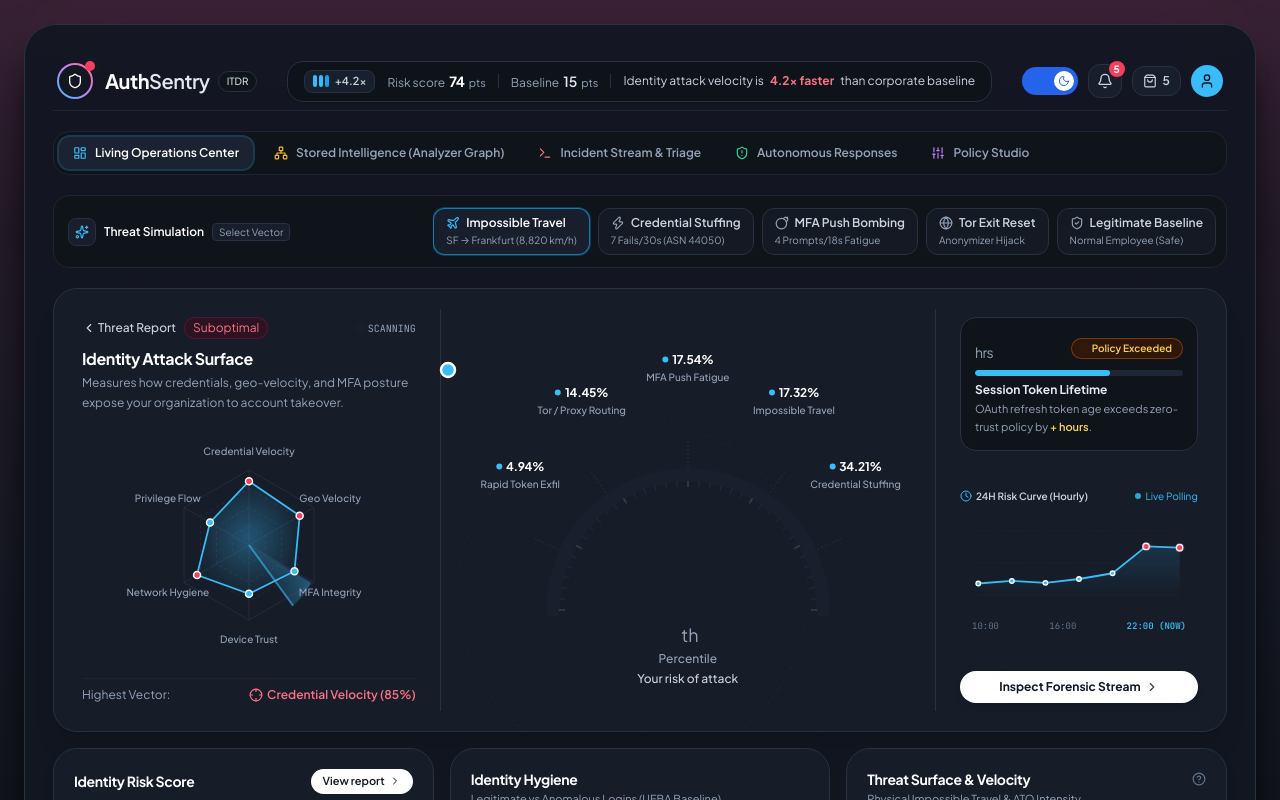
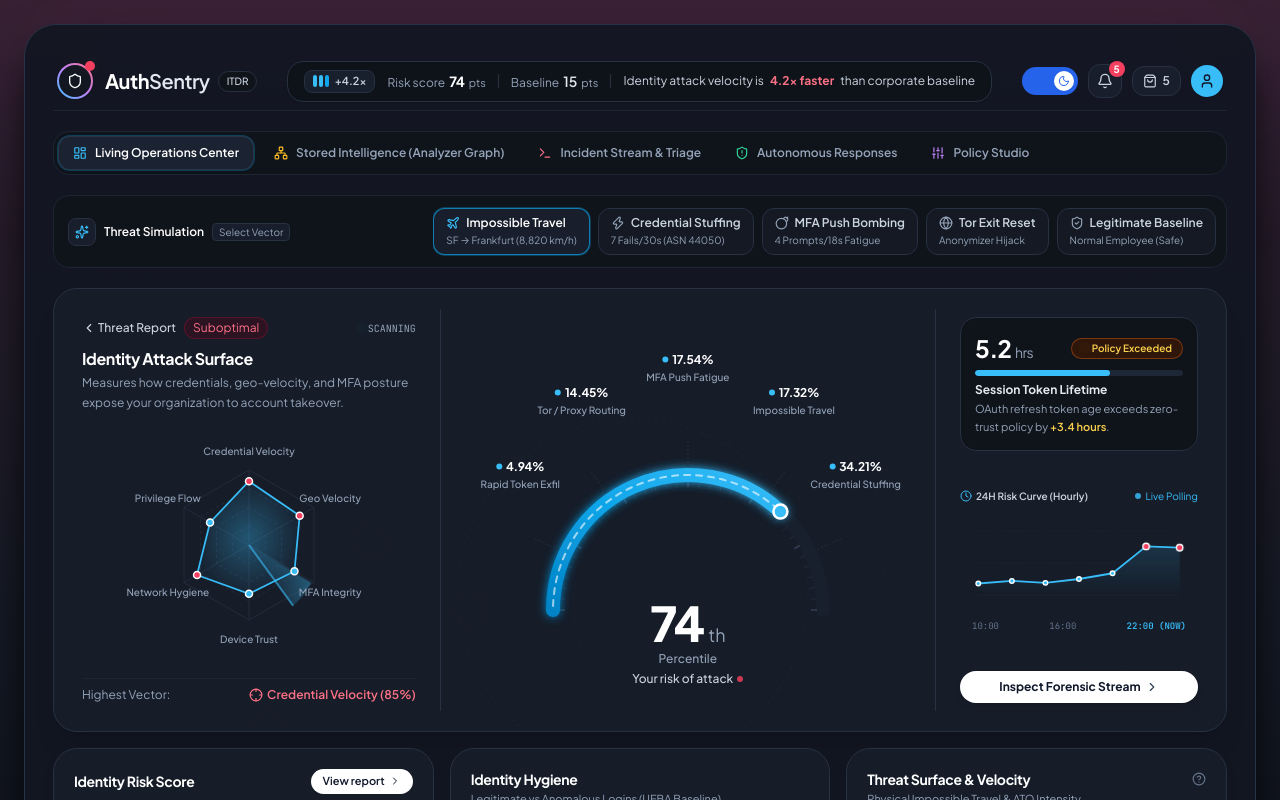
Before and after one commit to Sameer-khatri/LIVE_PROJECT, a React (Vite) app in the folder tool/: page / in a window 1280 px wide. Shown: the top 800 px of the page. Built offline with nearby package versions, Linux system fonts and the light colour scheme.

Commit message:
fix: pass telemetry props to HeroSection, fix blank percentile and missing session hours, clean toast titles

```diff
--- a/tool/src/App.tsx
+++ b/tool/src/App.tsx
@@ -100,7 +100,7 @@ export default function App() {
         { axis: 'Privilege', value: 60, label: 'Rapid reset post-failure' },
       ]);
       addToast(
-        '🚨 Vector Injected: Impossible Travel',
+        'Vector Injected: Impossible Travel',
         'Physical velocity computed at 8,820 km/h between SF and Frankfurt. DEFCON 1 triggered.',
         'danger'
       );
@@ -127,7 +127,7 @@ export default function App() {
         { axis: 'Privilege', value: 74, label: 'Rapid reset post-failure' },
       ]);
       addToast(
-        '🚨 Vector Injected: Credential Stuffing',
+        'Vector Injected: Credential Stuffing',
         '7 failed authentications within 36s across AS44050 cloud infrastructure. Risk score elevated to 88.',
         'danger'
       );
@@ -154,7 +154,7 @@ export default function App() {
         { axis: 'Privilege', value: 45, label: 'Rapid reset post-failure' },
       ]);
       addToast(
-        '⚠️ Vector Injected: MFA Push Fatigue',
+        'Vector Injected: MFA Push Fatigue',
         '4 push notifications dispatched within 18s. User fatigue exploitation in progress.',
         'warning'
       );
@@ -181,7 +181,7 @@ export default function App() {
         { axis: 'Privilege', value: 94, label: 'Rapid reset post-failure' },
       ]);
       addToast(
-        '🚨 Vector Injected: Tor Anonymizer Hijack',
+        'Vector Injected: Tor Anonymizer Hijack',
         'Password reset request initiated from known Tor exit node (185.220.101.5).',
         'danger'
       );
@@ -208,7 +208,7 @@ export default function App() {
         { axis: 'Privilege', value: 5, label: 'Rapid reset post-failure' },
       ]);
       addToast(
-        '✅ Baseline Posture Restored',
+        'Baseline Posture Restored',
         'Telemetry normalized within zero-trust parameters. All risk metrics safe.',
         'success'
       );
@@ -225,7 +225,7 @@ export default function App() {
       activeIncidentsCount: 0
     }));
     addToast(
-      '🛡️ Autonomous Containment Executed',
+      'Autonomous Containment Executed',
       'Stale OAuth session tokens revoked and actor IP quarantined. Threat surface mitigated.',
       'success'
     );
@@ -235,7 +235,7 @@ export default function App() {
     const nextState = !isLiveStream;
     setIsLiveStream(nextState);
     addToast(
-      nextState ? '📡 Live Stream Resumed' : '⏸️ Telemetry Stream Paused',
+      nextState ? 'Live Stream Resumed' : 'Telemetry Stream Paused',
       nextState ? 'In-memory engine polling security telemetry.' : 'Telemetry ingestion paused by operator.',
       'info'
     );
@@ -373,6 +373,9 @@ export default function App() {
             {/* TOP 55%: Concentric Living Arc + Radar + Token Entropy */}
             <HeroSection
               telemetry={telemetry}
+              percentile={telemetry.riskPercentile}
+              tokenHours={telemetry.tokenLifetimeHours}
+              excessHours={telemetry.policyExcessHours}
               radarMetrics={radarMetrics}
               satelliteNodes={satelliteNodes}
               trendPoints={INITIAL_TREND_POINTS}
--- a/tool/src/components/CelestialArcGauge.tsx
+++ b/tool/src/components/CelestialArcGauge.tsx
@@ -13,13 +13,14 @@ export const CelestialArcGauge: React.FC<CelestialArcGaugeProps> = ({
   satelliteNodes,
   onSelectNode
 }) => {
+  const safePercentile = typeof percentile === 'number' && !isNaN(percentile) ? percentile : 74;
   const [activeNode, setActiveNode] = useState<SatelliteAttackNode | null>(null);
-  const [displayPercentile, setDisplayPercentile] = useState<number>(percentile);
+  const [displayPercentile, setDisplayPercentile] = useState<number>(safePercentile);
 
   // Animated smooth count-up when percentile changes
   useEffect(() => {
     let current = displayPercentile;
-    const target = percentile;
+    const target = safePercentile;
     if (current === target) return;
 
     const step = target > current ? 1 : -1;
@@ -32,7 +33,7 @@ export const CelestialArcGauge: React.FC<CelestialArcGaugeProps> = ({
     }, 18);
 
     return () => clearInterval(timer);
-  }, [percentile]);
+  }, [safePercentile]);
 
   // SVG Geometry
   const width = 480;
--- a/tool/src/components/HeroSection.tsx
+++ b/tool/src/components/HeroSection.tsx
@@ -2,20 +2,22 @@ import React from 'react';
 import { RadarWidget } from './RadarWidget';
 import { CelestialArcGauge } from './CelestialArcGauge';
 import { SessionTrendWidget } from './SessionTrendWidget';
-import { RadarMetric, SatelliteAttackNode, TrendPoint } from '../types/dashboard';
+import { RadarMetric, SatelliteAttackNode, TrendPoint, TelemetryState } from '../types/dashboard';
 
 interface HeroSectionProps {
-  percentile: number;
+  telemetry?: TelemetryState;
+  percentile?: number;
   radarMetrics: RadarMetric[];
   satelliteNodes: SatelliteAttackNode[];
-  tokenHours: number;
-  excessHours: number;
+  tokenHours?: number;
+  excessHours?: number;
   trendPoints: TrendPoint[];
   onViewReport: () => void;
-  onSelectNode: (node: SatelliteAttackNode) => void;
+  onSelectNode?: (node: SatelliteAttackNode) => void;
 }
 
 export const HeroSection: React.FC<HeroSectionProps> = ({
+  telemetry,
   percentile,
   radarMetrics,
   satelliteNodes,
@@ -25,6 +27,10 @@ export const HeroSection: React.FC<HeroSectionProps> = ({
   onViewReport,
   onSelectNode
 }) => {
+  const actualPercentile = percentile ?? telemetry?.riskPercentile ?? 74;
+  const actualTokenHours = tokenHours ?? telemetry?.tokenLifetimeHours ?? 4.8;
+  const actualExcessHours = excessHours ?? telemetry?.policyExcessHours ?? 2.9;
+
   return (
     <div className="w-full bg-dark-card/90 border border-dark-border rounded-3xl p-5 backdrop-blur-xl mb-5 shadow-xl relative overflow-hidden">
 
@@ -38,7 +44,7 @@ export const HeroSection: React.FC<HeroSectionProps> = ({
         {/* Center Widget: Celestial Arc Gauge (4.5 cols on lg) */}
         <div className="lg:col-span-5 h-full flex items-center justify-center py-1">
           <CelestialArcGauge
-            percentile={percentile}
+            percentile={actualPercentile}
             satelliteNodes={satelliteNodes}
             onSelectNode={onSelectNode}
           />
@@ -47,8 +53,8 @@ export const HeroSection: React.FC<HeroSectionProps> = ({
         {/* Right Widget: Session Token & Trend Line (3.5 cols on lg) */}
         <div className="lg:col-span-3 h-full flex flex-col justify-between border-t lg:border-t-0 lg:border-l border-dark-border pt-4 lg:pt-0 lg:pl-4">
           <SessionTrendWidget
-            tokenHours={tokenHours}
-            excessHours={excessHours}
+            tokenHours={actualTokenHours}
+            excessHours={actualExcessHours}
             trendPoints={trendPoints}
             onViewReport={onViewReport}
           />
--- a/tool/src/components/SessionTrendWidget.tsx
+++ b/tool/src/components/SessionTrendWidget.tsx
@@ -3,8 +3,8 @@ import { ChevronRight, Key, ArrowUpRight, Clock, ShieldAlert } from 'lucide-reac
 import { TrendPoint } from '../types/dashboard';
 
 interface SessionTrendWidgetProps {
-  tokenHours: number;
-  excessHours: number;
+  tokenHours?: number;
+  excessHours?: number;
   trendPoints: TrendPoint[];
   onViewReport: () => void;
 }
@@ -15,6 +15,9 @@ export const SessionTrendWidget: React.FC<SessionTrendWidgetProps> = ({
   trendPoints,
   onViewReport
 }) => {
+  const safeTokenHours = typeof tokenHours === 'number' && !isNaN(tokenHours) ? tokenHours : 4.8;
+  const safeExcessHours = typeof excessHours === 'number' && !isNaN(excessHours) ? excessHours : 2.9;
+
   const [hoveredPoint, setHoveredPoint] = useState<TrendPoint | null>(null);
 
   const chartWidth = 260;
@@ -48,7 +51,7 @@ export const SessionTrendWidget: React.FC<SessionTrendWidgetProps> = ({
         <div className="flex items-center justify-between mb-1">
           <div className="flex items-baseline gap-1">
             <span className="text-2xl font-bold text-white tracking-tight font-sans">
-              {tokenHours} <span className="text-sm font-normal text-slate-400">hrs</span>
+              {safeTokenHours} <span className="text-sm font-normal text-slate-400">hrs</span>
             </span>
           </div>
 
@@ -65,7 +68,7 @@ export const SessionTrendWidget: React.FC<SessionTrendWidgetProps> = ({
 
         <h4 className="text-xs font-bold text-slate-200 mt-1">Session Token Lifetime</h4>
         <p className="text-[11px] text-slate-400 leading-relaxed mt-0.5">
-          OAuth refresh token age exceeds zero-trust policy by <span className="text-amber-300 font-semibold font-sans">+{excessHours} hours</span>.
+          OAuth refresh token age exceeds zero-trust policy by <span className="text-amber-300 font-semibold font-sans">+{safeExcessHours} hours</span>.
         </p>
       </div>
 
```
